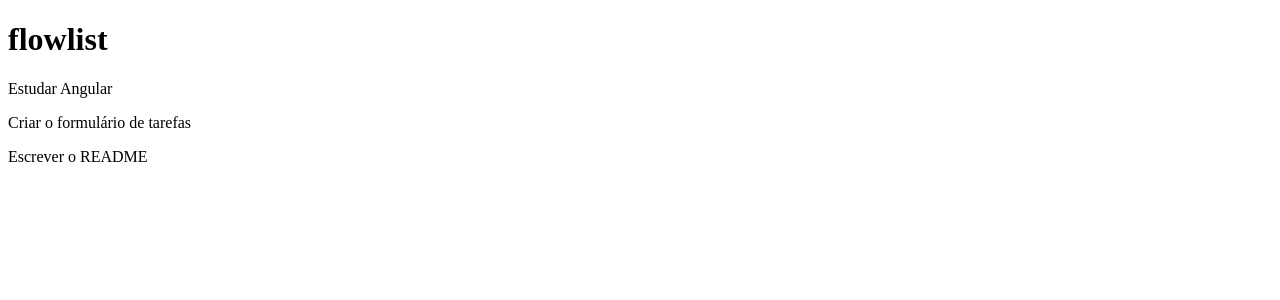
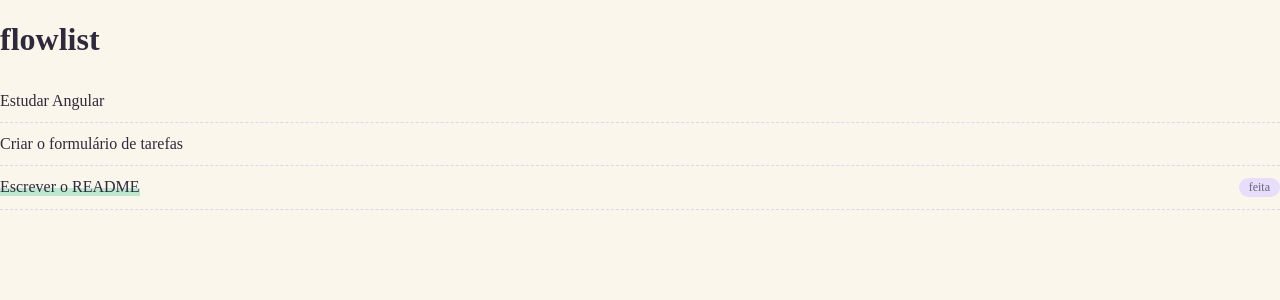
Before and after one commit to Gioomoraes/flowlist-angular, an Angular app: page / in a window 1280 px wide. Shown: the top 300 px of the page. Built offline with nearby package versions, Linux system fonts and the light colour scheme.

Commit message:
Add color palette and completed task styling

```diff
--- a/src/app/task-item/task-item.css
+++ b/src/app/task-item/task-item.css
@@ -0,0 +1,24 @@
+.task {
+  display: flex;
+  align-items: center;
+  justify-content: space-between;
+  gap: 1rem;
+  padding: 0.75rem 0;
+  border-bottom: 1px dashed var(--line);
+}
+
+.title {
+  font-weight: 500;
+}
+
+.done .title {
+  background: linear-gradient(transparent 55%, var(--mint) 55%);
+}
+
+.status {
+  font-size: 0.75rem;
+  color: var(--ink-soft);
+  background: var(--lavender);
+  padding: 0.125rem 0.625rem;
+  border-radius: 999px;
+}
--- a/src/app/task-item/task-item.html
+++ b/src/app/task-item/task-item.html
@@ -1 +1,6 @@
-<p>{{ task().title }}</p>
+<div class="task" [class.done]="task().completed">
+  <span class="title">{{ task().title }}</span>
+  @if (task().completed) {
+    <span class="status">feita</span>
+  }
+</div>
--- a/src/styles.css
+++ b/src/styles.css
@@ -1 +1,17 @@
-/* You can add global styles to this file, and also import other style files */
+:root {
+  --cream: #FBF6EC;
+  --paper: #FFFDF8;
+  --ink: #2E2A3B;
+  --ink-soft: #6B6480;
+  --lilac: #B9A3F0;
+  --lavender: #E6DEFA;
+  --pink: #F6C5D6;
+  --mint: #BFE6CF;
+  --line: #DDD5EE;
+}
+
+body {
+  margin: 0;
+  background: var(--cream);
+  color: var(--ink);
+}
```
